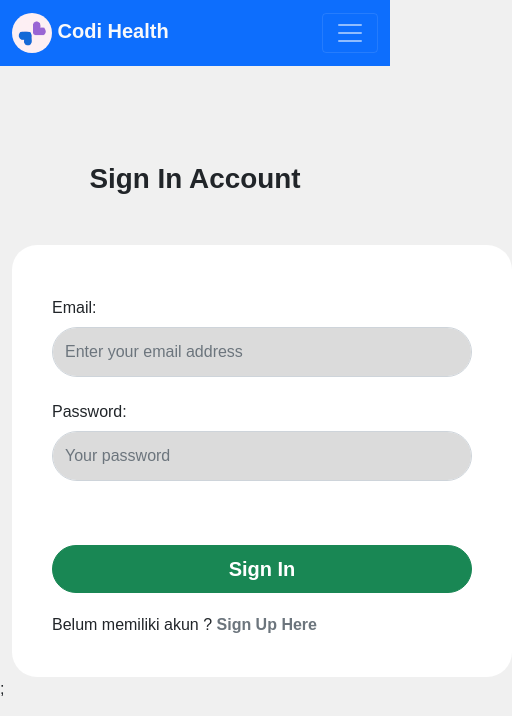
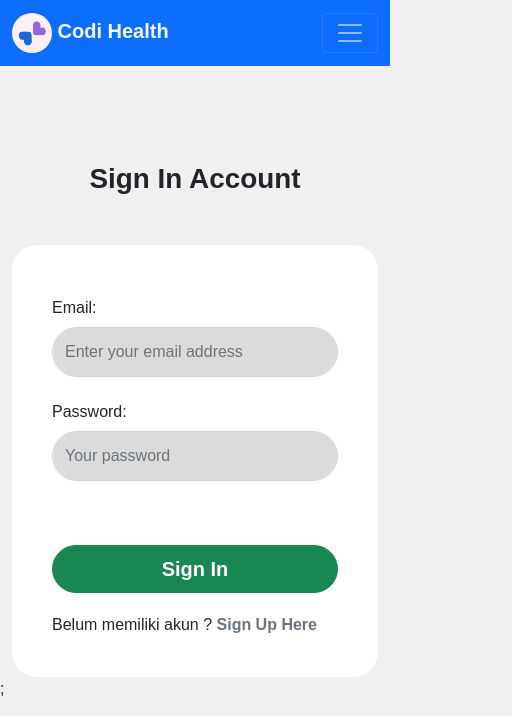
Before and after one commit to rifkiramadhan/project-team-03, a React (Create React App) app in the folder client/: page /users/login in a window 390 px wide. Shown: the top 716 px of the page, 512 px wide, since content can reach past the window. Built offline with nearby package versions, Linux system fonts and the light colour scheme.

Commit message:
Responsive card sign in & sign up sajalah

```diff
--- a/client/src/components/Modal/Modal.css
+++ b/client/src/components/Modal/Modal.css
@@ -90,7 +90,3 @@
 .wrap {
   white-space: nowrap;
 }
-
-.left {
-  text-align: left;
-}
--- a/client/src/pages/Product/ProductDetails.js
+++ b/client/src/pages/Product/ProductDetails.js
@@ -301,7 +301,7 @@ function ProductDetails({ login }) {
                                 </li>
                                 <li className="list-group-item fw-medium">
                                     <div className="d-flex gap-4">
-                                        <span><i className="fa-solid fa-star"></i> {product.rating} Orang menilai</span>
+                                        <span><i className="fa-solid fa-star"></i> {product.rating} Kali dinilai</span>
                                         <span><i className="fa-solid fa-eye"></i> {product.views} Kali dilihat</span>
                                     </div>
                                 </li>
--- a/client/src/pages/User/User.css
+++ b/client/src/pages/User/User.css
@@ -31,7 +31,7 @@
 /* Container */
 .container-form {
   margin-top: 50px;
-  width: 500px;
+  max-width: 500px;
 }
 
 .form-control {
```
Also changed, not shown: 1 other file (tests, documents, lock files or other folders).
